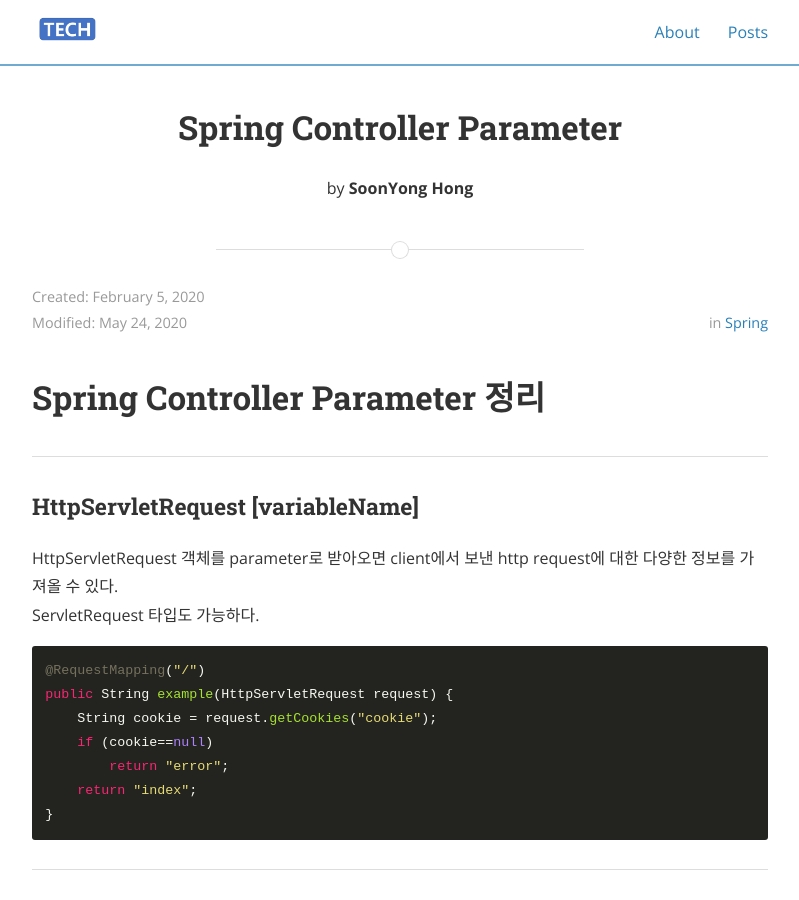
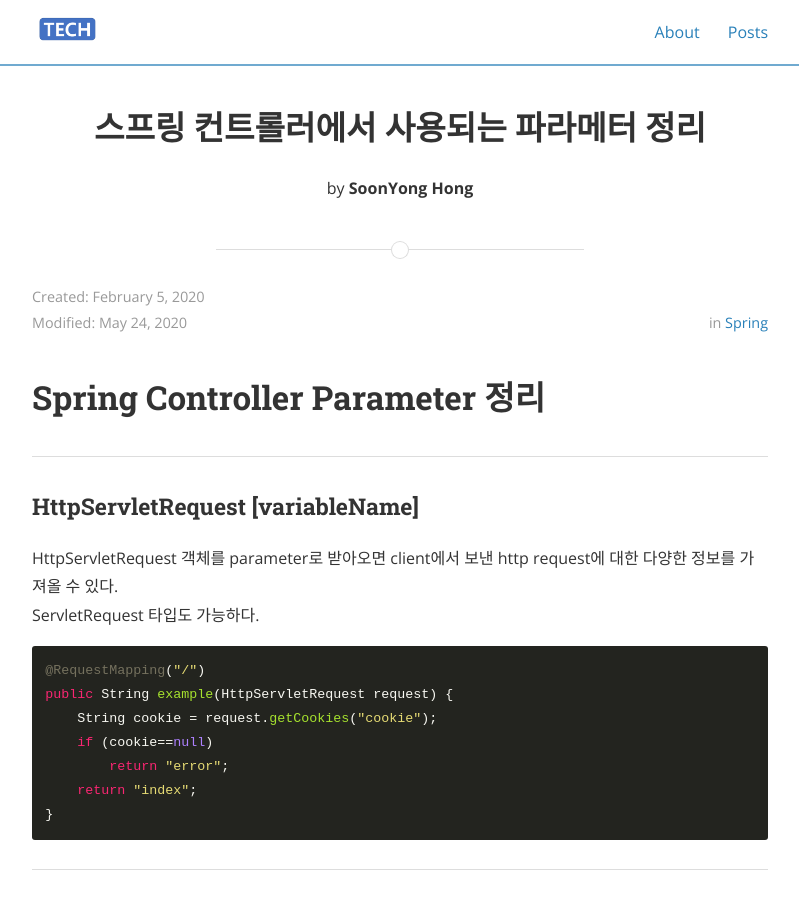
Before and after one commit to e406hsy/e406hsy.github.io, a Jekyll site: the page built from _posts/2020-02-05-spring_controller_parameter_type.md, in a window 1280 px wide and 900 px high. Shown: the whole window, without its empty margins (240-1039 px from the left). Built offline with Jekyll 4.4.1, drawn with Linux system fonts in a browser that asks for light colours; nearby versions of some CDN libraries; comment, search, counter and statistics services are not loaded.

Commit message:
fix: fix spring controller parameter title

```diff
--- a/_posts/2020-02-05-spring_controller_parameter_type.md
+++ b/_posts/2020-02-05-spring_controller_parameter_type.md
@@ -1,6 +1,6 @@
 ---
 layout: post
-title:  "Spring Controller Parameter"
+title:  "스프링 컨트롤러에서 사용되는 파라메터 정리"
 createdDate:   2020-02-05T20:48:00+09:00
 date:    2020-05-24T15:47:00+09
 excerpt: "스프링 컨트롤러에서 사용되는 파라메터 정리"
```
